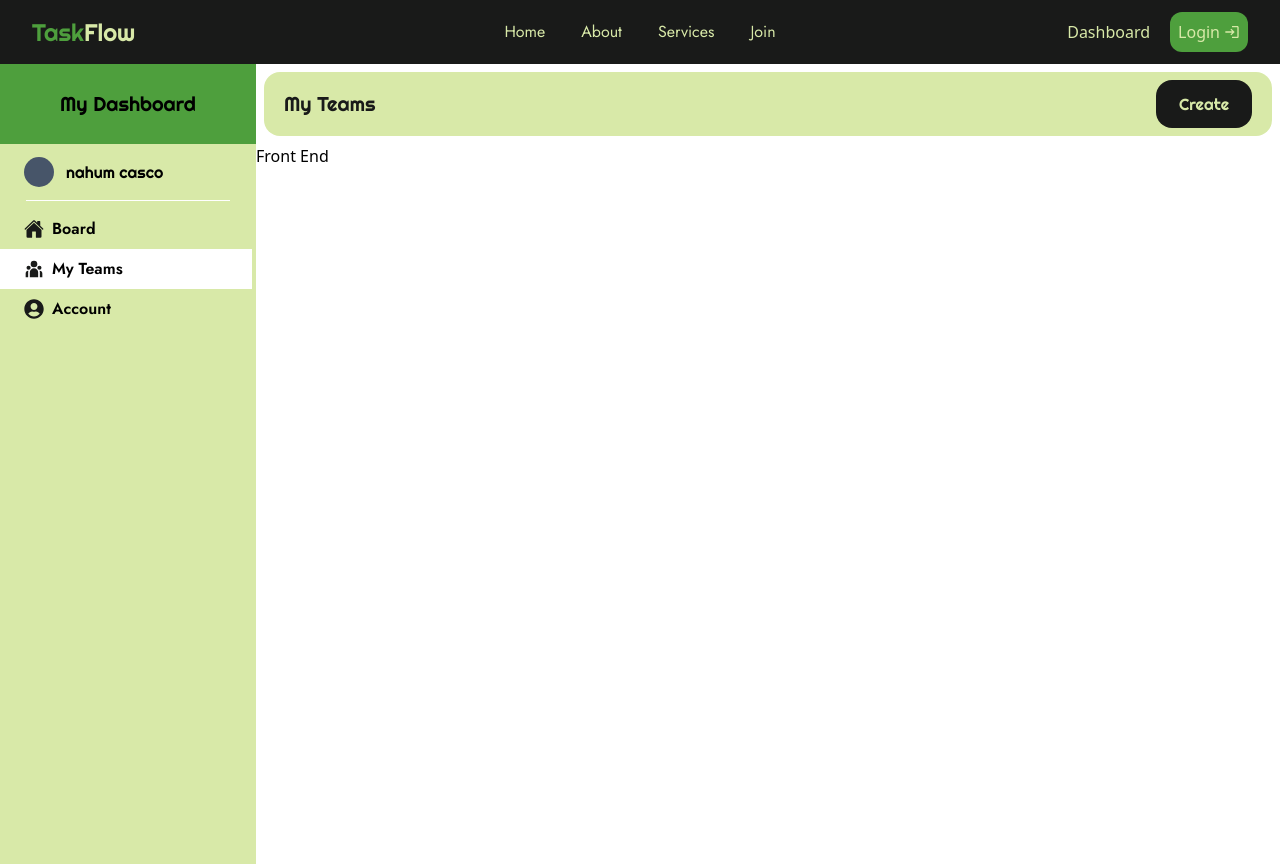
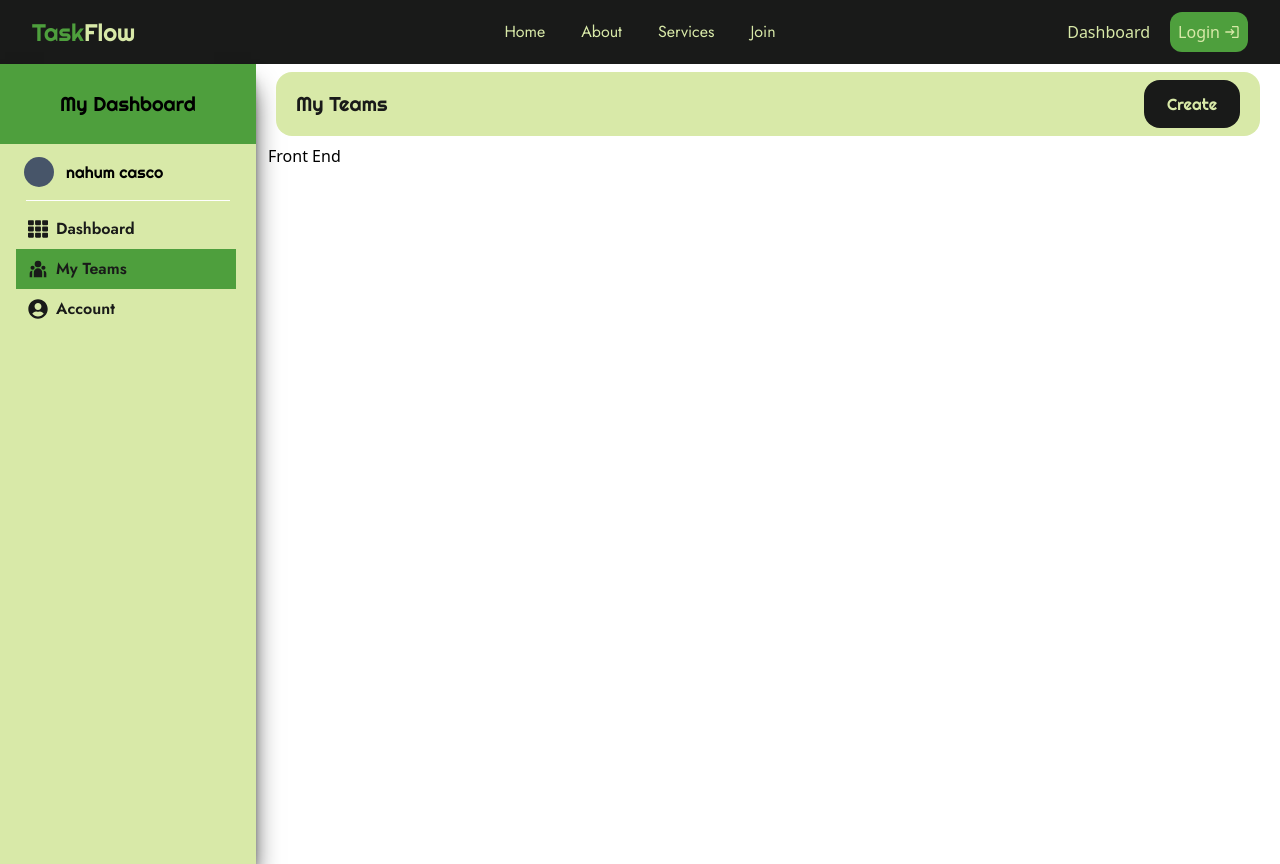
Before and after one commit to NahumCRep/workFlow, a React (Create React App) app: page /dashboard/teams in a window 1280 px wide. Built offline with nearby package versions, Linux system fonts and the light colour scheme; no server answers; data requests are answered from the project's data file; a web font is replaced by a local one.

Commit message:
adjust css

```diff
--- a/src/components/dashboard/DashboardPage.jsx
+++ b/src/components/dashboard/DashboardPage.jsx
@@ -2,7 +2,7 @@ import React, { useState, useEffect } from 'react'
 import { useNavigate, useLocation } from 'react-router-dom'
 import MenuItem from './MenuItem'
 import { RiTeamFill, RiLogoutBoxLine } from 'react-icons/ri'
-import { FaTasks, FaUserCircle } from 'react-icons/fa'
+import { FaTasks, FaUserCircle, FaTh } from 'react-icons/fa'
 import { MdOutlineTaskAlt } from 'react-icons/md'
 import { IoHome } from 'react-icons/io5'
 
@@ -18,22 +18,22 @@ const DashboardPage = ({ children }) => {
         }
     }, [location.pathname])
     return (
-        <section className='w-full h-auto min-h-screen flex'>
-            <div className='w-[20%] h-full min-h-screen  bg-palette-beige sticky'>
+        <section className='w-full h-full min-h-screen flex'>
+            <div className='w-[20%] bg-palette-beige shadow-xl  shadow-palette-dark'>
                 <h1 className='bg-palette-lightgreen h-20 flex justify-center items-center font-righteous text-xl'>My Dashboard</h1>
                 <div className='flex gap-3 h-14 items-center px-6'>
                     <div className='w-[30px] h-[30px] bg-slate-600 rounded-full'></div>
                     <p className='font-righteous '>{'nahum casco'}</p>
                 </div>
                 <hr className='w-[80%] m-auto border-white' />
-                <ul className='mt-2 h-full'>
-                    <MenuItem title='Board' path='/dashboard' active={activeMenuItem == 0 ? true : false} ><IoHome color='#191A19' size={20} /></MenuItem>
+                <ul className='mt-2 h-auto text-palette-dark px-4'>
+                    <MenuItem title='Dashboard' path='/dashboard' active={activeMenuItem == 0 ? true : false} ><FaTh color='#191A19' size={20} /></MenuItem>
                     <MenuItem title='My Teams' path='/dashboard/teams' active={activeMenuItem == 1 ? true : false} ><RiTeamFill color='#191A19' size={20} /></MenuItem>
                     <MenuItem title='Account' path='/dashboard/team' active={false} ><FaUserCircle color='#191A19' size={20} /></MenuItem>
                 </ul>
                 {/* <button className='bg-palette-lightgreen font-jost text-xl font-semibold flex justify-center items-center gap-1'>Logout <RiLogoutBoxLine color='#191A19' size={20} /></button> */}
             </div>
-            <main className='w-[80%] h-auto min-h-screen'>
+            <main className='w-[80%] h-auto min-h-screen px-3'>
                 {children}
             </main>
         </section>
--- a/src/components/dashboard/MenuItem.jsx
+++ b/src/components/dashboard/MenuItem.jsx
@@ -4,7 +4,7 @@ import { Link, useNavigate } from 'react-router-dom'
 const MenuItem = ({title, path, children, active}) => {
   return (
     <li className='pr-1'>
-        <Link to={path} className={`${active && 'bg-white'} w-full h-10 flex items-center gap-2 px-6 font-jost font-semibold transition-colors duration-700 ease-in-out hover:bg-white`}>
+        <Link to={path} className={`${active && 'bg-palette-lightgreen'} w-full h-10 flex items-center gap-2 px-3 font-jost font-semibold transition-colors duration-700 ease-in-out hover:bg-white`}>
             {children}
             {title}
         </Link>
--- a/src/components/dashboard/TeamCard.jsx
+++ b/src/components/dashboard/TeamCard.jsx
@@ -1,13 +1,21 @@
 import React from 'react'
 import { Link } from 'react-router-dom'
 
-const TeamCard = ({team}) => {
+const TeamCard = ({ team }) => {
   return (
-    <Link to={`/dashboard/team/${team.id}`}>
-        <div className='bg-palette-beige'>
-
+    <article className='group border-2'>
+      <Link to={`/dashboard/team/${team.id}`}>
+        <div className='bg-palette-dark h-[230px] p-1'>
+          <figure className='overflow-hidden w-full h-[70%]'>
+            <img src={team.cover} className="w-full h-full  object-cover transition-all duration-700 ease-in-out scale-100 group-hover:scale-125  " alt="cover" />
+          </figure>
+          <div className='p-3'>
+            <h1 className='text-palette-beige font-jost text-xl'>{team.name}</h1>
+            <h2 className='text-palette-beige font-jost'>{team.description}</h2>
+          </div>
         </div>
-    </Link>
+      </Link>
+    </article>
   )
 }
 
--- a/src/components/teampage/TeamPage.jsx
+++ b/src/components/teampage/TeamPage.jsx
@@ -1,29 +1,50 @@
 import React, { useState, useEffect } from 'react'
-import { useLocation } from 'react-router-dom'
-import { RiTeamFill } from 'react-icons/ri'
-import { FaTasks, FaUserAlt } from 'react-icons/fa'
-import { MdOutlineTaskAlt } from 'react-icons/md'
+import { useLocation, useParams } from 'react-router-dom'
+import { FaTasks, FaUserAlt, FaTh } from 'react-icons/fa'
 import { IoHome } from 'react-icons/io5'
 import { HiUserGroup } from 'react-icons/hi'
 import { BsGearFill } from 'react-icons/bs'
 import MenuItem from '../dashboard/MenuItem'
 
-const TeamPage = ({ name, children }) => {
+const TeamPage = ({ children }) => {
   const [activeMenuItem, setActiveMenuItem] = useState(null)
+  const [team, setTeam] = useState()
   const location = useLocation()
+  const { id } = useParams()
 
-  useEffect(() => {
-    if (location.pathname === '/dashboard') {
-      setActiveMenuItem(0)
-    } else if (location.pathname === '/dashboard/teams') {
-      setActiveMenuItem(1)
-    }
-  }, [location.pathname])
+  // useEffect(() => {
+  //   if(location.pathname === `/dashboard/${id}/teams`) {
+  //     setActiveMenuItem(2)
+  //   }
+  //   fetch(`http://localhost:4000/teams?id=${id}`)
+  //           .then(res => res.json())
+  //           .then(data => {
+  //             console.log(data)
+  //             setTeam(data)
+  //           })
+  //           .catch(error => console.log(error))
+
+  // }, [location.pathname])
+
+  useEffect(()=>{
+    fetch(`http://localhost:4000/teams?id=${id}`)
+    .then(res => res.json())
+    .then(data => {
+      console.log(data)
+      setTeam(data)
+    })
+    .catch(error => console.log(error))
+  },[location.pathname])
+
 
   return (
     <section className='w-full h-auto flex'>
       <div className='w-[20%] h-full min-h-screen bg-palette-beige '>
-        <h1 className='bg-palette-lightgreen h-20 flex justify-center items-center font-righteous text-xl'>{name}</h1>
+        <h1 className='bg-palette-lightgreen h-20 flex justify-center items-center font-righteous text-xl'>
+          {
+            team && (team[0].name)
+          }
+        </h1>
         <ul className='px-7 py-5 flex flex-col gap-2'>
           <li className='flex justify-between items-center'>
             <h2 className='font-jost font-semibold text-lg'>Role </h2>
@@ -36,10 +57,10 @@ const TeamPage = ({ name, children }) => {
         </ul>
         <hr className='w-[80%] m-auto border-white' />
         <ul className='mt-2'>
-          <MenuItem title='Dashboard' path='/dashboard' active={activeMenuItem == 0 ? true : false} ><IoHome color='#191A19' size={20} /></MenuItem>
-          <MenuItem title='Groups' path='/dashboard' active={activeMenuItem == 0 ? true : false} ><HiUserGroup color='#191A19' size={20} /></MenuItem>
-          <MenuItem title='Members' path='/dashboard/team/members' active={activeMenuItem == 1 ? true : false} ><FaUserAlt color='#191A19' size={20} /></MenuItem>
-          <MenuItem title='Tasks' path='/' active={false} ><FaTasks color='#191A19' size={20} /></MenuItem>
+          <MenuItem title='Dashboard' path='/dashboard' active={activeMenuItem == 0 ? true : false} ><FaTh color='#191A19' size={20} /></MenuItem>
+          <MenuItem title='Groups' path='/dashboard' active={activeMenuItem == 1 ? true : false} ><HiUserGroup color='#191A19' size={20} /></MenuItem>
+          <MenuItem title='Members' path={`/dashboard/team/${id}/members`} active={activeMenuItem == 2 ? true : false} ><FaUserAlt color='#191A19' size={20} /></MenuItem>
+          <MenuItem title='Tasks' path='/' active={activeMenuItem == 3 ? true : false} ><FaTasks color='#191A19' size={20} /></MenuItem>
           <MenuItem title='Settings' path='/' active={false} ><BsGearFill color='#191A19' size={20} /></MenuItem>
         </ul>
       </div>
```
